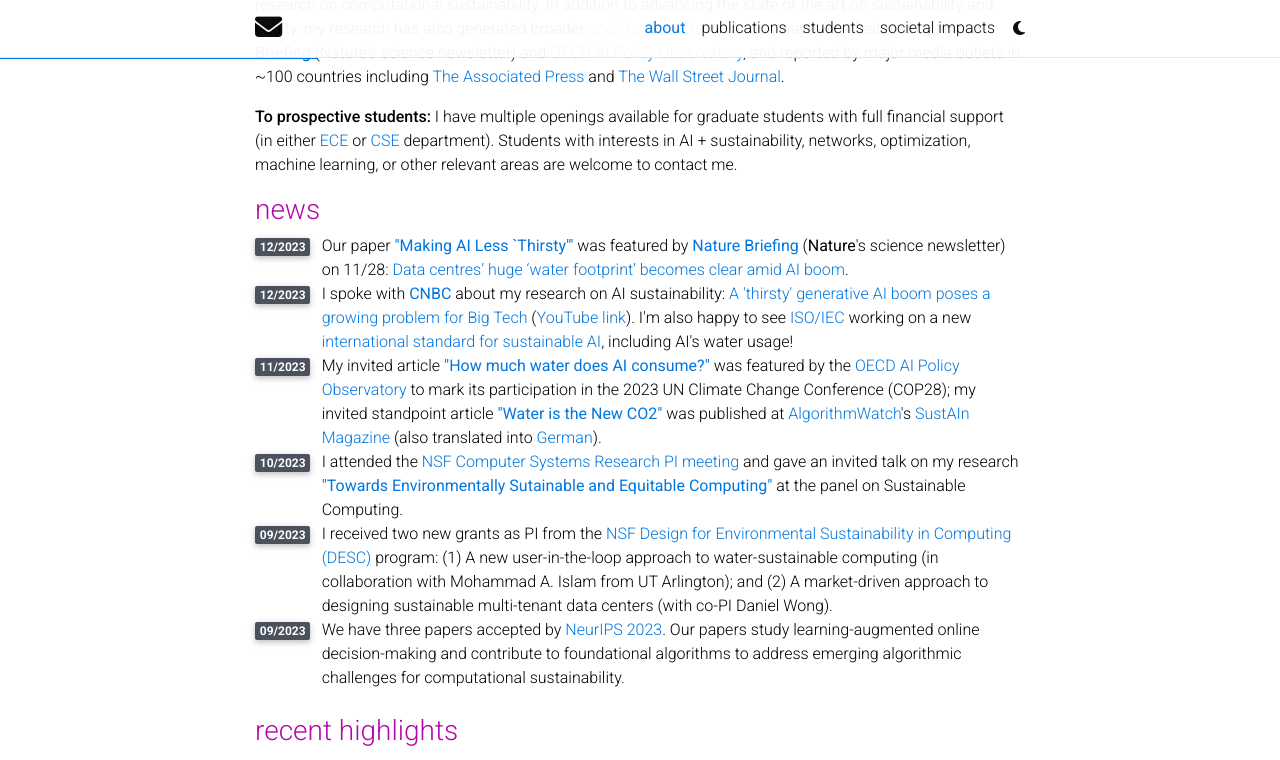
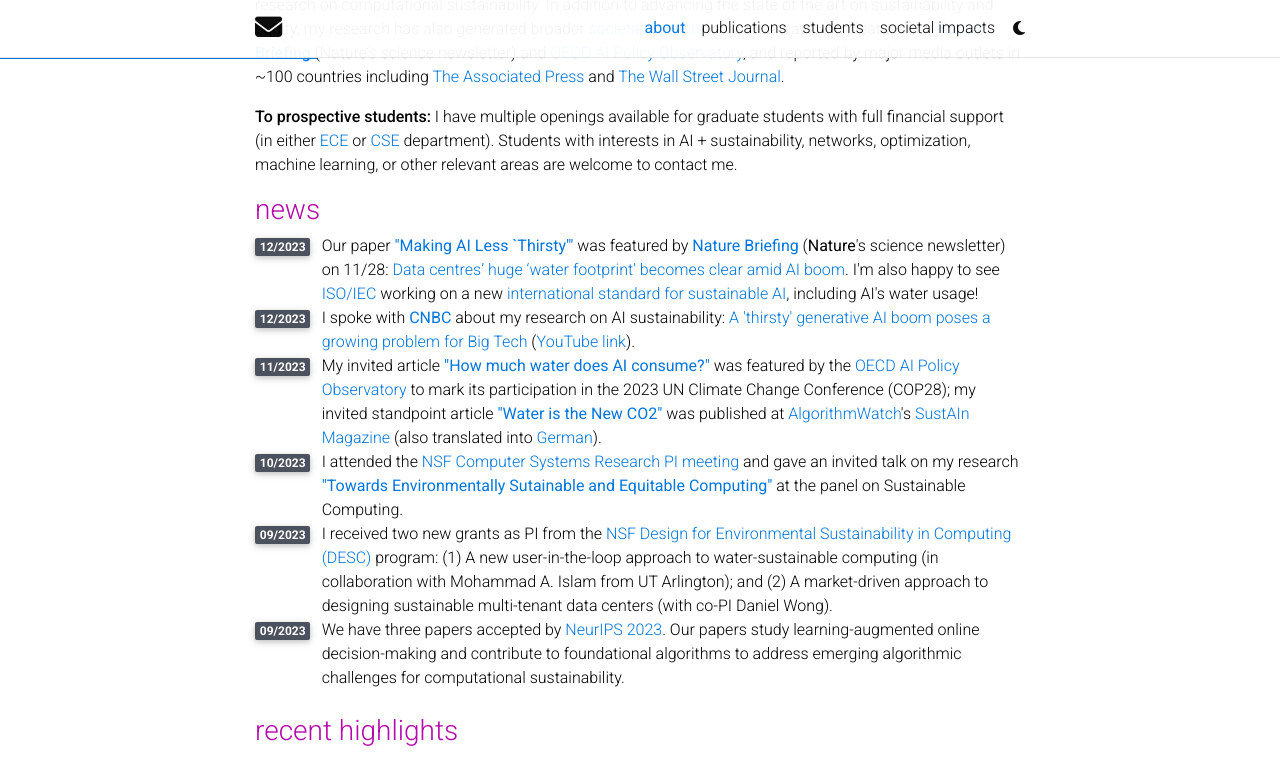
Before and after one commit to shaoleiren/shaoleiren.github.io, a Jekyll site: the page built from _pages/about.md, in a window 1280 px wide and 900 px high, scrolled down 545 px, cut to the strip 0-760 px from the top of the window. Built offline with Jekyll 4.4.1, drawn with Linux system fonts in a browser that asks for light colours; full-size pictures stand in for the smaller copies a plugin makes; comment, search, counter and statistics services are not loaded; a style sheet for code colours, icons or effects is not loaded; part of the change alters nothing that is shown.

```diff
--- a/_layouts/about.html
+++ b/_layouts/about.html
@@ -60,7 +60,9 @@ layout: default
               </div>
               <div class="col-xs-11 cl-sm-11 col-md-11 mt-2 mt-md-0">
                Our paper <b><a href="https://arxiv.org/abs/2304.03271">"Making AI Less `Thirsty'"</a></b>
-               was featured by <b><a href="https://www.nature.com/briefing/signup">Nature Briefing</a></b> (<b>Nature</b>'s science newsletter) on 11/28: <a href="https://www.nature.com/articles/d41586-023-03768-y">Data centres’ huge ‘water footprint’ becomes clear amid AI boom</a>.
+               was featured by <b><a href="https://www.nature.com/briefing/signup">Nature Briefing</a></b> (<b>Nature</b>'s science newsletter) on 11/28: <a href="https://www.nature.com/articles/d41586-023-03768-y">Data centres’ huge ‘water footprint’ becomes clear amid AI boom</a>. I'm also happy to see
+                <a href="https://www.iso.org/committee/6794475.html">ISO/IEC</a> working on a new <a href="https://www.iec.ch/blog/importance-sustainable-ai">international standard for sustainable AI</a>, including
+                AI's water usage!
               </div>
           </div>
 
@@ -72,9 +74,7 @@ layout: default
               </div>
               <div class="col-xs-11 cl-sm-11 col-md-11 mt-2 mt-md-0">
                I spoke with <b><a href="https://www.cnbc.com/video/2023/12/06/ai-and-big-tech-could-make-the-water-crisis-worse.html" target="_blank">CNBC</a></b> about my research on AI sustainability:
-                <a href="https://www.cnbc.com/2023/12/06/water-why-a-thirsty-generative-ai-boom-poses-a-problem-for-big-tech.html">A 'thirsty' generative AI boom poses a growing problem for Big Tech</a> (<a href="https://www.youtube.com/watch?v=SGHk3zE5xh4">YouTube link</a>). I'm also happy to see
-                <a href="https://www.iso.org/committee/6794475.html">ISO/IEC</a> working on a new <a href="https://www.iec.ch/blog/importance-sustainable-ai">international standard for sustainable AI</a>, including
-                AI's water usage!
+                <a href="https://www.cnbc.com/2023/12/06/water-why-a-thirsty-generative-ai-boom-poses-a-problem-for-big-tech.html">A 'thirsty' generative AI boom poses a growing problem for Big Tech</a> (<a href="https://www.youtube.com/watch?v=SGHk3zE5xh4">YouTube link</a>).
               </div>
           </div>
 
```
